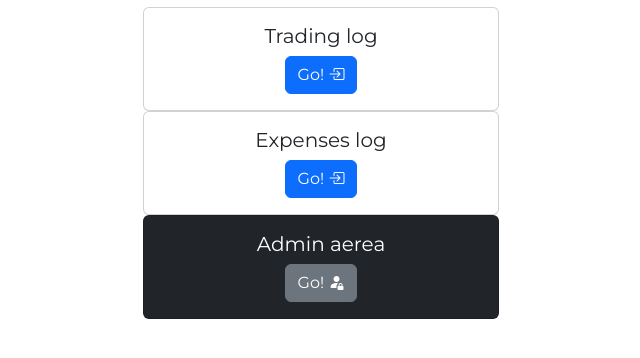
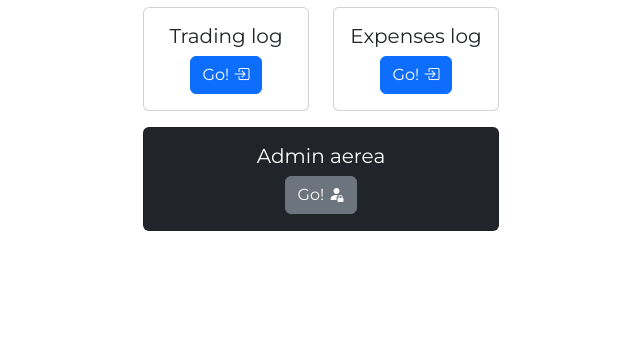
Before and after one commit to paolomarr/finanze-django, a Django app: page / in a window 1280 px wide. Shown: the part 73-431 px from the top of the page, without its empty margins (319-959 px from the left). Run offline with Django 3.2, Linux system fonts and the light colour scheme; the visitor is signed in with stand-in values (Sample User, id 1); style sheets or scripts are compiled from the project's sources; parts of the project's set-up code (start-up, migrations or seed data) failed here and were passed over; some libraries are stand-ins or nearby versions.

Commit message:
#? better landing page styling

```diff
--- a/app/finanze/templates/landing.html
+++ b/app/finanze/templates/landing.html
@@ -4,8 +4,8 @@
 My beautiful personal finance app!
 {% endblock %}
 {% block content %}
-<div class="row justify-content-center my-0">
-  <div class="col-8 col-sm-4">
+<div class="row justify-content-center gy-2">
+  <div class="col-8 col-sm-2">
     <div class="card text-center">
       <div class="card-body">
         <h5 class="card-title">Trading log</h5>
@@ -14,9 +14,7 @@ My beautiful personal finance app!
       </div>
     </div>
   </div>
-</div>
-<div class="row justify-content-center my-0">
-  <div class="col-8 col-sm-4">
+  <div class="col-8 col-sm-2">
     <div class="card text-center">
       <div class="card-body">
         <h5 class="card-title">Expenses log</h5>
@@ -25,8 +23,7 @@ My beautiful personal finance app!
       </div>
     </div>
   </div>
-</div>
-<div class="row justify-content-center my-0">
+  <div class="w-100"></div>
   <div class="col-8 col-sm-4">
     <div class="card text-center text-bg-dark">
       <div class="card-body">
```
